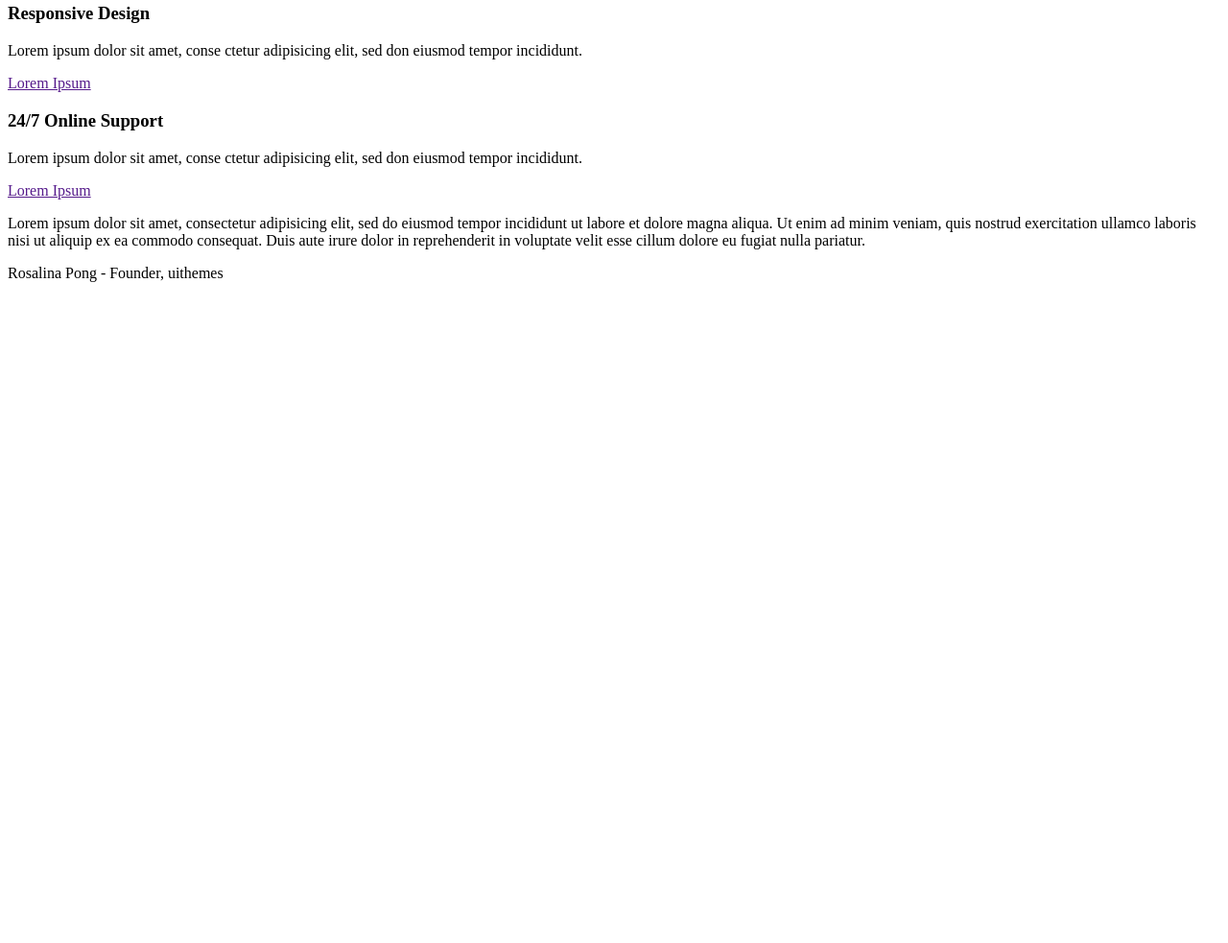
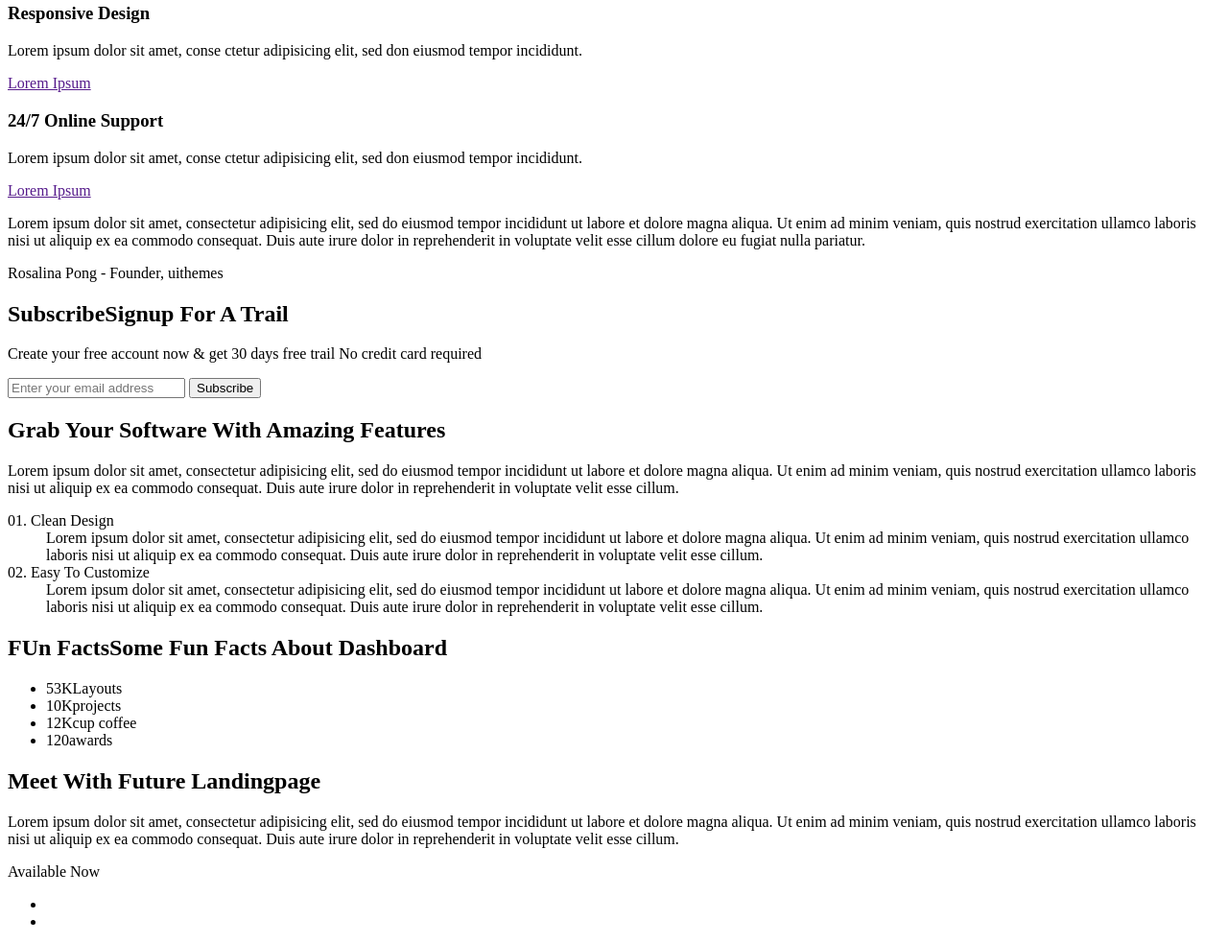
Before and after one commit to Iazan/Limpon, a plain HTML site: page index.html in a window 1280 px wide. Shown: the part 837-1820 px from the top of the page at 96% size. Before the commit the page ends 1147 px from the top, so only its background shows below. Drawn offline with Linux system fonts and the light colour scheme.

Commit message:
пРАВКИ

```diff
--- a/index.html
+++ b/index.html
@@ -1,11 +1,13 @@
 <!DOCTYPE html>
 <html lang="en">
+
 <head>
   <meta charset="UTF-8">
   <meta name="viewport" content="width=device-width, initial-scale=1.0">
   <meta http-equiv="X-UA-Compatible" content="ie=edge">
   <title>Limpon</title>
 </head>
+
 <body>
   <div>
     <div>
@@ -74,11 +76,73 @@
         <a href="">Lorem Ipsum</a>
       </div>
       <div>
-                <p>Lorem ipsum dolor sit amet, consectetur adipisicing elit, sed do eiusmod tempor incididunt ut labore et dolore magna aliqua. Ut enim ad minim veniam, quis nostrud exercitation ullamco laboris nisi ut aliquip ex ea commodo consequat. Duis aute irure dolor in reprehenderit in voluptate velit esse cillum dolore eu fugiat nulla pariatur.</p>
+        <p>Lorem ipsum dolor sit amet, consectetur adipisicing elit, sed do eiusmod tempor incididunt ut labore et
+          dolore magna aliqua. Ut enim ad minim veniam, quis nostrud exercitation ullamco laboris nisi ut aliquip ex ea
+          commodo consequat. Duis aute irure dolor in reprehenderit in voluptate velit esse cillum dolore eu fugiat
+          nulla pariatur.</p>
         <p><span>Rosalina Pong</span> - Founder, uithemes</p>
       </div>
     </div>
   </div>
+  <div>
+    <div>
+      <div>
+        <h2><span>Subscribe</span>Signup For A Trail</h2>
+        <p>Create your free account now & get 30 days free trail No credit card required</p>
+        <input type="email" placeholder="Enter your email address">
+        <button type="submit">Subscribe</button>
+      </div>
+    </div>
+  </div>
+  <div>
+    <div></div>
+    <h2>Grab Your Software With Amazing Features</h2>
+    <p>Lorem ipsum dolor sit amet, consectetur adipisicing elit, sed do eiusmod tempor incididunt ut labore et dolore
+      magna aliqua. Ut enim ad minim veniam, quis nostrud exercitation ullamco laboris nisi ut aliquip ex ea commodo
+      consequat. Duis aute irure dolor in reprehenderit in voluptate velit esse cillum.
+    </p>
+    <dl>
+      <dt>01. Clean Design</dt>
+      <dd>Lorem ipsum dolor sit amet, consectetur adipisicing elit, sed do eiusmod tempor incididunt ut labore et dolore
+        magna aliqua. Ut enim ad minim veniam, quis nostrud exercitation ullamco laboris nisi ut aliquip ex ea commodo
+        consequat. Duis aute irure dolor in reprehenderit in voluptate velit esse cillum.
+      </dd>
+      <dt>02. Easy To Customize</dt>
+      <dd>Lorem ipsum dolor sit amet, consectetur adipisicing elit, sed do eiusmod tempor incididunt ut labore et dolore
+        magna aliqua. Ut enim ad minim veniam, quis nostrud exercitation ullamco laboris nisi ut aliquip ex ea commodo
+        consequat. Duis aute irure dolor in reprehenderit in voluptate velit esse cillum.
+      </dd>
+    </dl>
+  </div>
+  <div>
+    <div>
+      <h2><span>FUn Facts</span>Some Fun Facts About Dashboard</h2>
+      <ul>
+        <li><span>53K</span>Layouts</li>
+        <li><span>10K</span>projects</li>
+        <li><span>12K</span>cup coffee</li>
+        <li><span>120</span>awards</li>
+      </ul>
+    </div>
+  </div>
+  <div>
+    <div>
+      <div>
+        <h2>Meet With Future Landingpage</h2>
+        <p>Lorem ipsum dolor sit amet, consectetur adipisicing elit, sed do eiusmod tempor incididunt ut labore et
+          dolore magna aliqua. Ut enim ad minim veniam, quis nostrud exercitation ullamco laboris nisi ut aliquip ex ea
+          commodo consequat. Duis aute irure dolor in reprehenderit in voluptate velit esse cillum.
+        </p>
+        <p>Available Now</p>
+        <ul>
+          <li><a href="" target="_blank"></a></li>
+          <li><a href="" target="_blank"></a></li>
+        </ul>
+      </div>
+      <img src="images/play.png" alt="Video">
+    </div>
+  </div>
 
 </body>
+
 </html>
```
Also changed, not shown: images/play.png (added), images/robot.png (added). Lines whose indentation alone changed are shown as unchanged.
